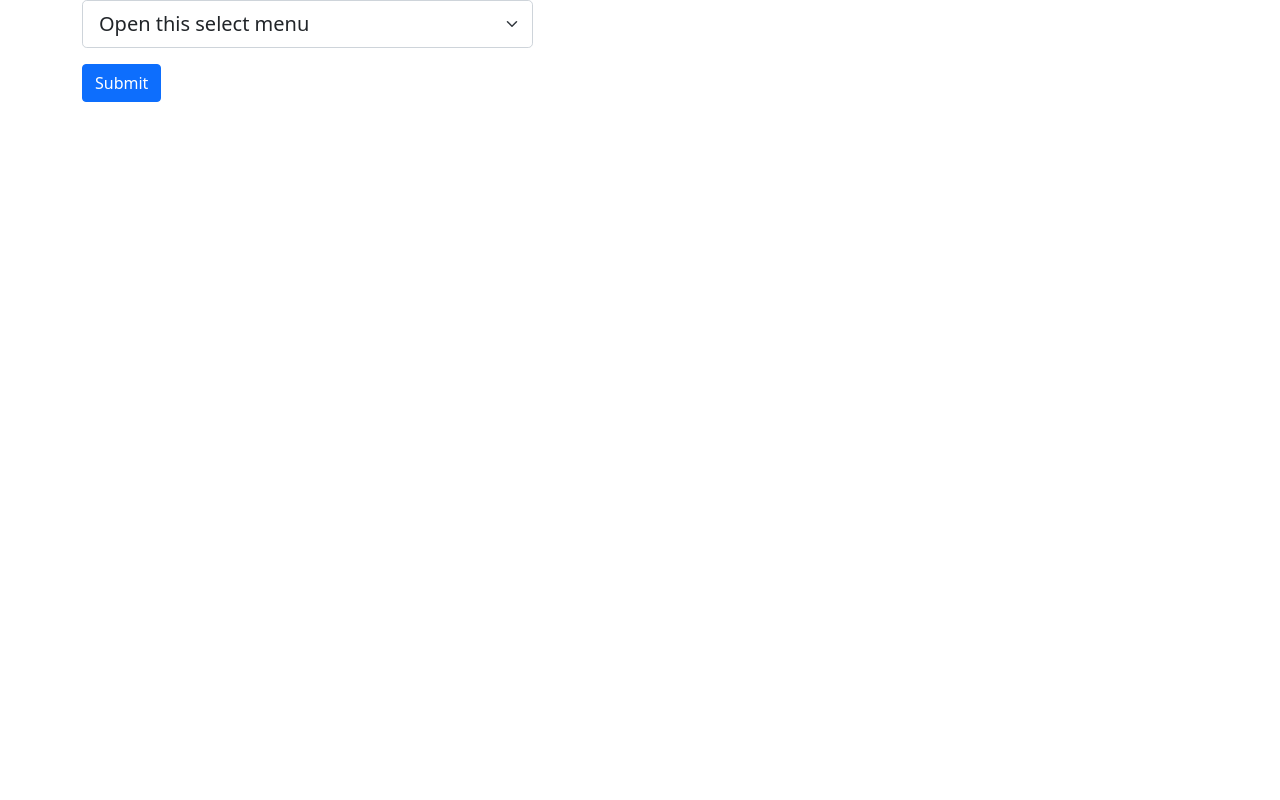
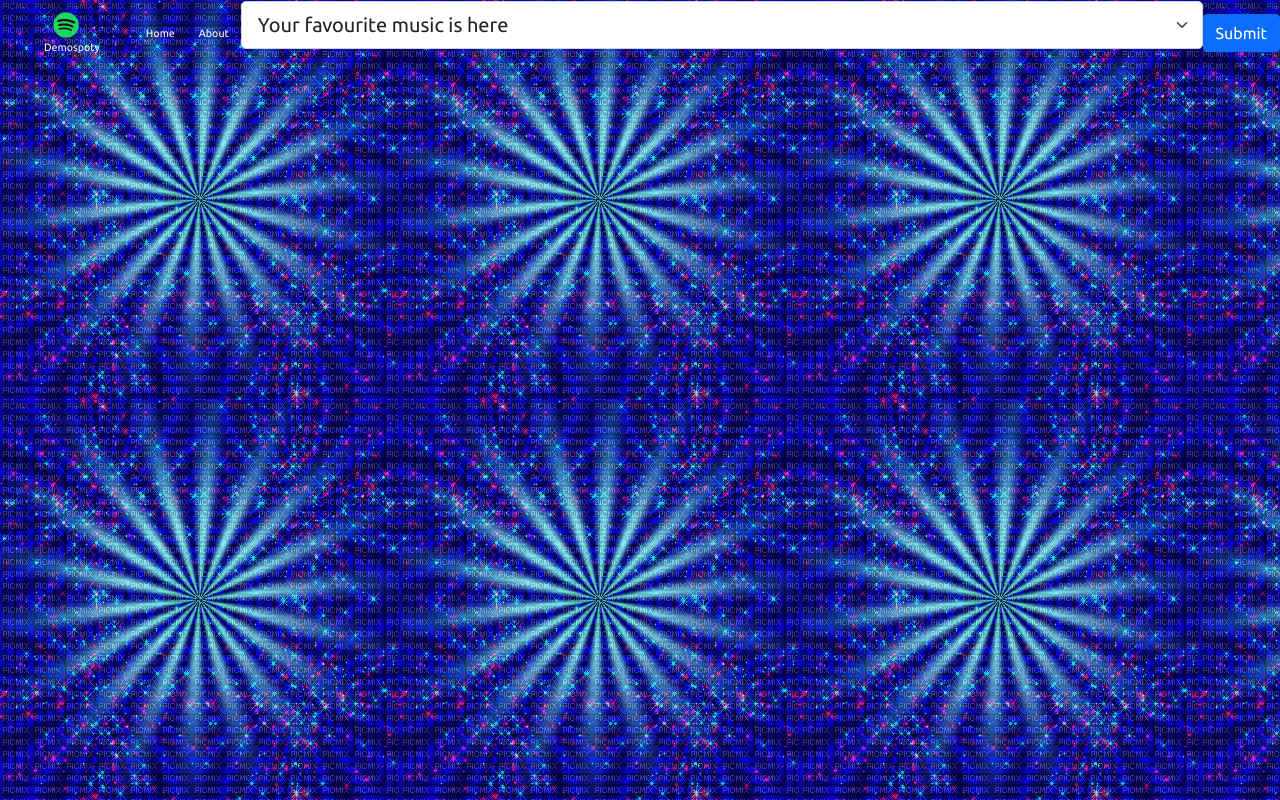
Before and after one commit to ossuadlu/app, a plain HTML site: page index.html in a window 1280 px wide. Drawn offline with nearby package versions, Linux system fonts and the light colour scheme.

Commit message:
se realizo cambios imagenes y estructura

```diff
--- a/JS/generadorToken.js
+++ b/JS/generadorToken.js
@@ -1 +1 @@
-export let TOKEN ="Bearer BQDNs2xdshBi8WagSvbVk5UpL5Nhk5bfb2lptr8bekOm5DGrWzvg-wwRmbn1mA0tbVtDvRPPlpYi2jTugxmRSTSpKG7XxKAUJQ8GC-qIP6Ek9uXAQIQ1nZY9Pbn4D9G8vdcpFNI9XW5pvA-A6lX9zDgA3R6xva0"
+export let TOKEN ="Bearer BQDeW2CINuQ1H45ChfGgcNc5Ce_khl29JyX0r5AhxdBjTNgSIgHDbr6-j-GQ-1P4_axyT_epjprQhmZtVbJzR4eHXkr6lDglHuCJbWLtTm5eDnnW46NPUH3cU9nKM_66vyu_ADNtl1BFg115AFCQeSVtpTlmecs"
--- a/index.html
+++ b/index.html
@@ -4,35 +4,36 @@
     <meta charset="UTF-8">
     <meta http-equiv="X-UA-Compatible" content="IE=edge">
     <meta name="viewport" content="width=device-width, initial-scale=1.0">
-    <title>Document</title>
+    <title>Demospoty - Your favourite music is here</title>
     <link href="https://cdn.jsdelivr.net/npm/bootstrap@5.1.3/dist/css/bootstrap.min.css" rel="stylesheet" integrity="sha384-1BmE4kWBq78iYhFldvKuhfTAU6auU8tT94WrHftjDbrCEXSU1oBoqyl2QvZ6jIW3" crossorigin="anonymous">
+    <link rel="stylesheet" href="style.css">
 </head>
 <body>
+    <nav>
+        <ul>
+            <li class="brand"><img src="images/logo.png" alt="Demospoty"> Demospoty</li>
+            <li>Home</li>
+            <li>About</li>
+                        <select class="form-select form-select-lg mb-3" aria-label=".form-select-lg example"id="artista">
+                        <option selected>Your favourite music is here </option>
 
-  <div class="container">
-
-        <div class="row justify-contet-center">
-            <div class="col-5">
-                <form action="">
-                    <select class="form-select form-select-lg mb-3" aria-label=".form-select-lg example"id="artista">
-                        <option selected>Open this select menu </option>
                         <option value="3SEztK9fNxg81qZ8qETGNT">Yeison Jimenez</option>
                         <option value="6nnspeopmJAG07xOxHmqTu">Gran Combo</option>
                         <option value="3nlpTZci9O5W8RsNoNH559">Juan Luis Guerra</option>
                         <option value="1qto4hHid1P71emI6Fd8xi">Aventura</option>
                         <option value="49Z1AvGeUaBSanPaOmplK6">Andres Cepeda</option>
-                    </select>
+                        </select>
                       <button type="submit" class="btn btn-primary"id="boton">Submit</button>
-                </form>
+                     </ul>
+                    <div class="container">
+                <div class="row" id ="fila">
             </div>
         </div>
-        <div class="container">
-            <div class="row" id ="fila">
-
-        </div>
-    </div>
+    </nav>
 
     <script src="JS/controlador.js"type="module"></script>
     <script src="https://cdn.jsdelivr.net/npm/bootstrap@5.1.3/dist/js/bootstrap.bundle.min.js" integrity="sha384-ka7Sk0Gln4gmtz2MlQnikT1wXgYsOg+OMhuP+IlRH9sENBO0LRn5q+8nbTov4+1p" crossorigin="anonymous"></script>
+
+
 </body>
 </html>
--- a/style.css
+++ b/style.css
@@ -1,5 +1,7 @@
+@import url('https://fonts.googleapis.com/css2?family=Ubuntu&display=swap');
+@import url('https://fonts.googleapis.com/css2?family=Varela+Round&display=swap');
 body {
-	background-image:url("images/gif1.gif");
+	background-image:url("images/gif3.gif");
 	color: #ddd;
 	margin: 0;
 	padding: 0;
@@ -8,4 +10,22 @@ body {
 	font-size: 8pt;
 	font-weight: 300;
 	overflow: hidden
+}nav{
+    font-family: 'Ubuntu', sans-serif;
 }
+
+nav ul{
+    display: flex;
+    align-items: center;
+    list-style-type: none;
+    height: 65px;
+    color: white;
+}
+
+nav ul li{
+    padding: 0 12px;
+}
+.brand img{
+    width: 44px;
+    padding: 0 8px;
+}
```
Also changed, not shown: JS/controlador.js (line endings or trailing spaces), images/bg.jpg (added), images/logo.png (added), images/playing.gif (added).
